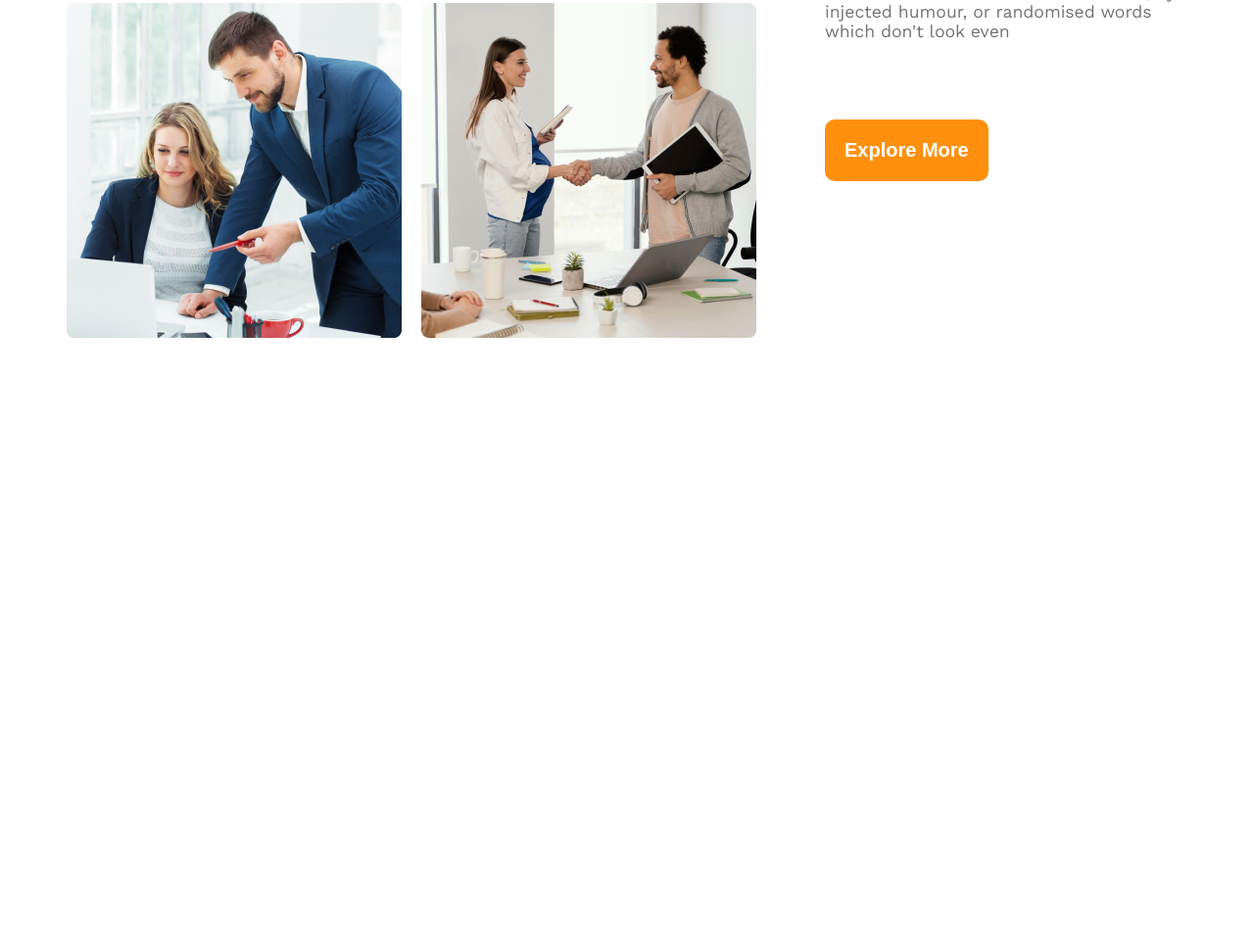
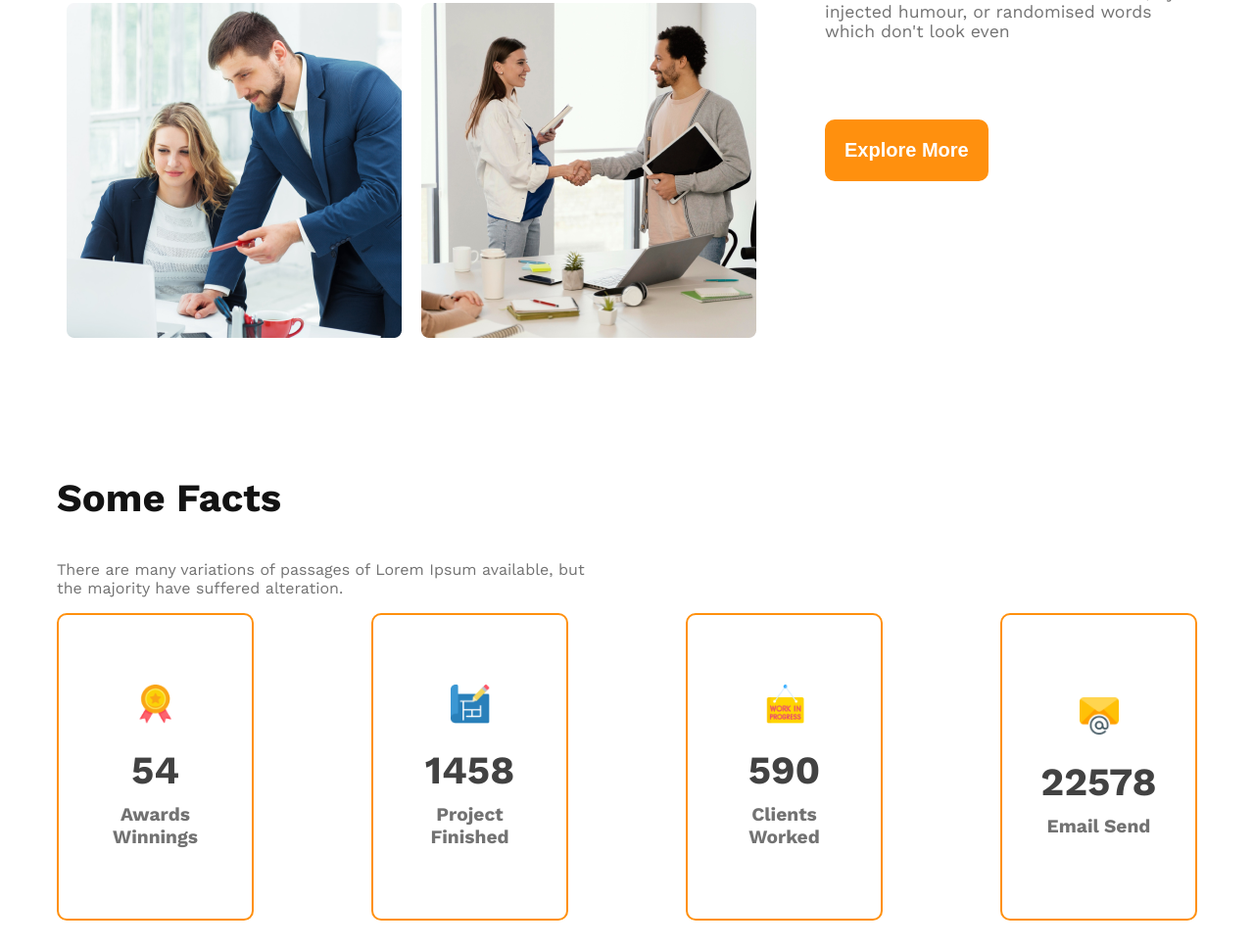
Before and after one commit to MtanvirA/Module-9, a plain HTML site: page index.html in a window 1280 px wide. Shown: the part 1739-2707 px from the top of the page at 98% size. Before the commit the page ends 2172 px from the top, so only its background shows below. Drawn offline with nearby package versions, Linux system fonts and the light colour scheme.

Commit message:
Completed the cards section

```diff
--- a/index.html
+++ b/index.html
@@ -50,7 +50,6 @@
 
     <!-- main section starts here -->
     <main>
-
       <!-- teams part starts here -->
       <section class="teams">
         <div class="team-images">
@@ -77,7 +76,43 @@
         </div>
       </section>
 
-
+      <section class="facts">
+        <h3 class="fact-title dark1">Some Facts</h3>
+        <p class="fact-para dark3">
+          There are many variations of passages of Lorem Ipsum available, but <br>
+          the majority have suffered alteration.
+        </p>
+        <div class="fact-cards">
+          <div class="fact-card">
+            <div>
+              <img src="images/icons/ribon.png" alt="" class="card-img" />
+              <h4 class="card-num dark2">54</h4>
+              <h6 class="card-name dark3">Awards Winnings</h6>
+            </div>
+          </div>
+          <div class="fact-card">
+            <div>
+              <img src="images/icons/projects.png" alt="" class="card-img" />
+              <h4 class="card-num dark2">1458</h4>
+              <h6 class="card-name dark3">Project Finished</h6>
+            </div>
+          </div>
+          <div class="fact-card">
+            <div>
+              <img src="images/icons/customers.png" alt="" class="card-img" />
+              <h4 class="card-num dark2">590</h4>
+              <h6 class="card-name dark3">Clients Worked</h6>
+            </div>
+          </div>
+          <div class="fact-card">
+            <div>
+              <img src="images/icons/email.png" alt="" class="card-img" />
+              <h4 class="card-num dark2">22578</h4>
+              <h6 class="card-name dark3">Email Send</h6>
+            </div>
+          </div>
+        </div>
+      </section>
     </main>
 
     <footer></footer>
--- a/styles/style.css
+++ b/styles/style.css
@@ -152,6 +152,63 @@ main {
 }
 
 
+/* card section */
+
+.facts{
+    padding: 20px 50px;
+}
+.fact-cards{
+    display: flex;
+    gap: 120px;
+}
+
+.fact-title{
+    font-size: 2.5rem;
+    font-weight: 800px;
+
+}
+
+.fact-para{
+    font-size: 1rem;
+
+}
+
+.fact-card{
+    padding: 35px;
+    text-align: center;
+    border: 2px solid #FF900E;
+    border-radius: 10px;
+    height: 240px;
+    width: 240px;
+    display: flex;
+    justify-content: center;
+    align-items: center;
+
+}
+
+.card-num{
+    font-size: 2.5rem;
+    font-weight: 600px;
+
+}
+
+.card-name{
+    font-size: 1.2rem;
+    font-weight: 600px;
+
+}
+
+.card-img{
+    height: 2.5rem;
+    width: 2.5rem;
+}
+
+.card-num, .card-img, .card-name{
+    margin: 10px auto;
+}
+
+
+
 /* responsive media query */
 @media screen and (max-width: 576px) {
 
@@ -168,5 +225,6 @@ main {
 
     .team-description{
         margin: 5 auto;
+
     }
 }
```
